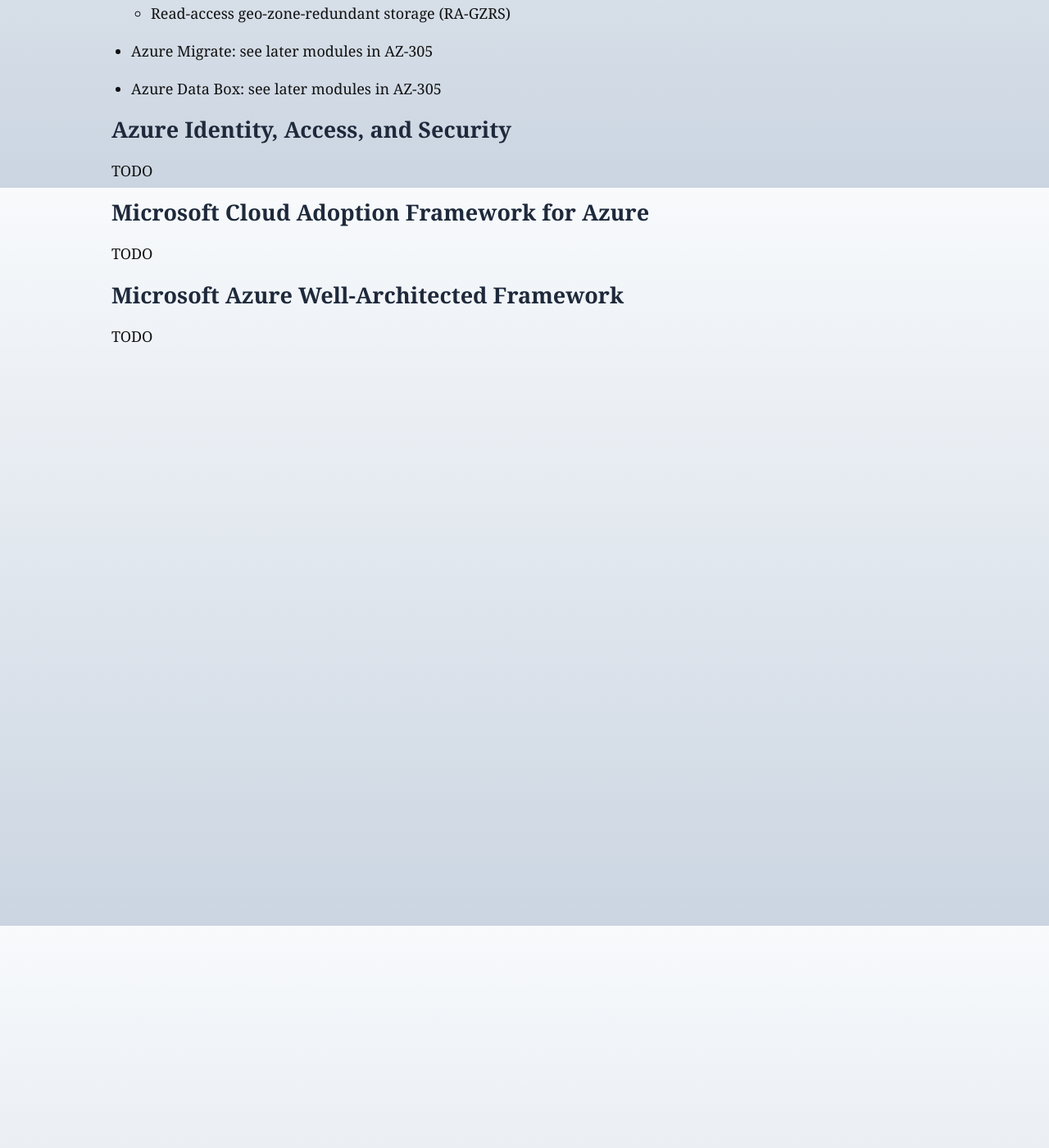
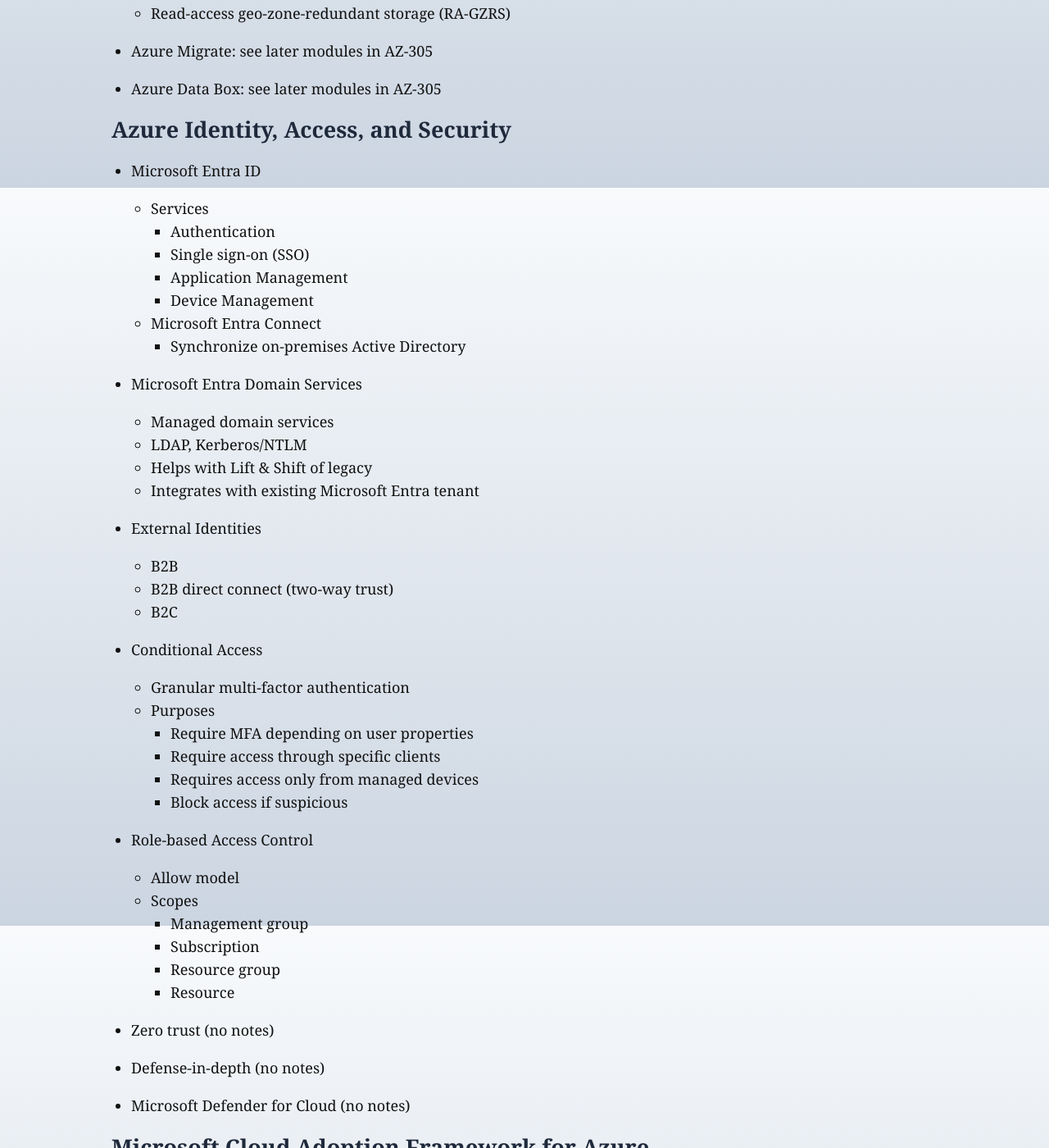
Before and after one commit to jeroenheijmans/study-notes-msft-az-305, a Jekyll site: the page built from az-305-00-prerequisites.md, in a window 1280 px wide and 1400 px high, scrolled down 4271 px. Shown: the whole window at 82% size. Built offline with Jekyll 4.4.1, drawn with Linux system fonts in a browser that asks for light colours; our own code applies the rules of GitHub Pages for plain Markdown files.

Commit message:
Prerequisites - Identity, Access, Security

```diff
--- a/az-305-00-prerequisites.md
+++ b/az-305-00-prerequisites.md
@@ -163,7 +163,52 @@ All notes taken from [the relevant AZ-305 learning path](https://learn.microsoft
 
 ## Azure Identity, Access, and Security
 
-TODO
+- Microsoft Entra ID
+
+  - Services
+    - Authentication
+    - Single sign-on (SSO)
+    - Application Management
+    - Device Management
+  - Microsoft Entra Connect
+    - Synchronize on-premises Active Directory
+
+- Microsoft Entra Domain Services
+
+  - Managed domain services
+  - LDAP, Kerberos/NTLM
+  - Helps with Lift & Shift of legacy
+  - Integrates with existing Microsoft Entra tenant
+
+- External Identities
+
+  - B2B
+  - B2B direct connect (two-way trust)
+  - B2C
+
+- Conditional Access
+
+  - Granular multi-factor authentication
+  - Purposes
+    - Require MFA depending on user properties
+    - Require access through specific clients
+    - Requires access only from managed devices
+    - Block access if suspicious
+
+- Role-based Access Control
+
+  - Allow model
+  - Scopes
+    - Management group
+    - Subscription
+    - Resource group
+    - Resource
+
+- Zero trust (no notes)
+
+- Defense-in-depth (no notes)
+
+- Microsoft Defender for Cloud (no notes)
 
 ## Microsoft Cloud Adoption Framework for Azure
 
```
Also changed, not shown: az-305-concepts.md (+1 -0 lines).
